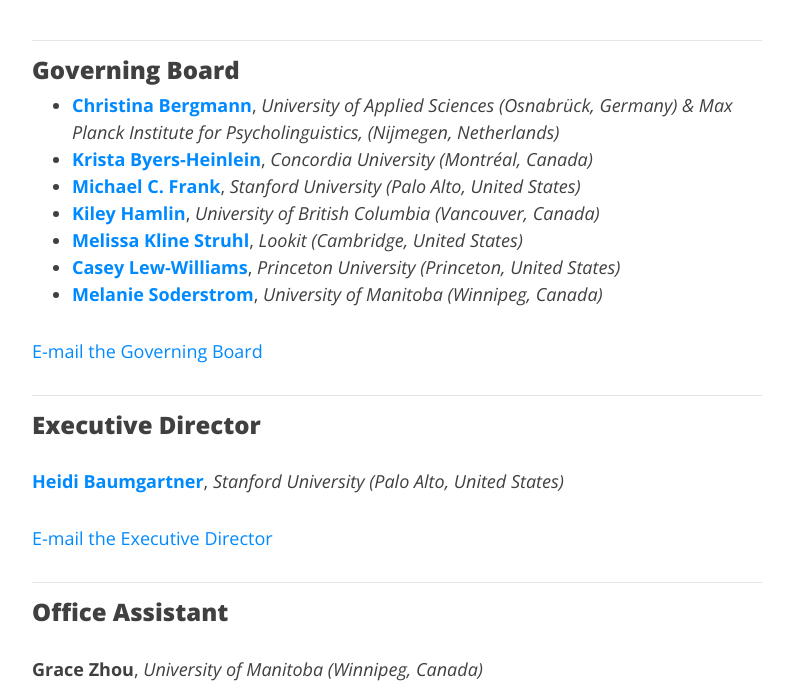
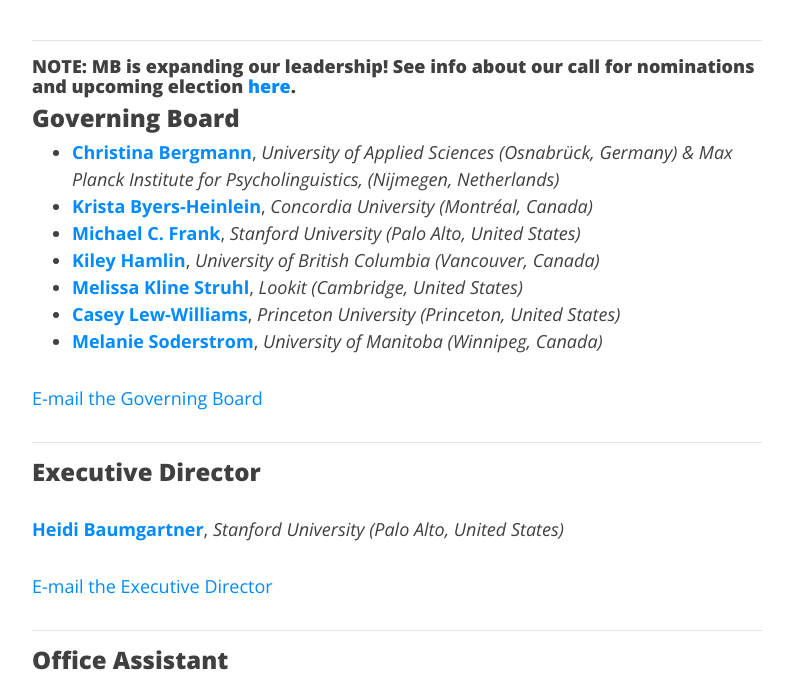
Before and after one commit to manybabies/manybabies.github.io, a Jekyll site: the page built from people.md, in a window 1280 px wide and 900 px high, scrolled down 1137 px, cut to the strip 206-900 px from the top of the window. Shown: the whole strip, without its empty margins (243-1036 px from the left). Built offline with Jekyll 4.4.1, drawn with Linux system fonts in a browser that asks for light colours; nearby versions of some CDN libraries; some web fonts are replaced.

Commit message:
Update people.md

```diff
--- a/people.md
+++ b/people.md
@@ -22,6 +22,8 @@
 </a>
 
 ***
+#### NOTE: MB is expanding our leadership! See info about our call for nominations and upcoming election [here]({{site.baseurl}}/2022-04-19-mbCallForNoms/).
+
 
 ### Governing Board
 
```
Also changed, not shown: other parts of people.md (+0 -4 lines).
